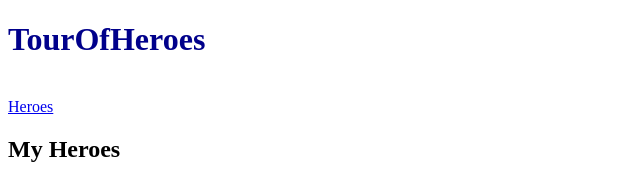
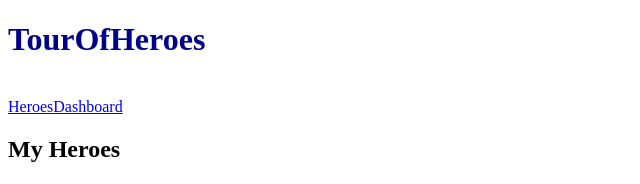
Before and after one commit to KevinW831205/TourOfHeroes, an Angular app: page /heroes in a window 1280 px wide. Shown: the top 184 px of the page, without its empty margins (0-640 px from the left). Built offline with nearby package versions, Linux system fonts and the light colour scheme.

Commit message:
dashboard routing

```diff
--- a/src/app/app-routing.module.ts
+++ b/src/app/app-routing.module.ts
@@ -1,9 +1,12 @@
 import { NgModule } from '@angular/core';
 import { RouterModule, Routes } from '@angular/router';
 import { HerosComponent } from './heros/heros.component';
+import { DashboardComponent } from './dashboard/dashboard.component';
 
 const routes: Routes = [
-  { path: 'heroes', component: HerosComponent }
+  { path: 'heroes', component: HerosComponent },
+  { path: 'dashboard', component: DashboardComponent},
+  { path: '', redirectTo: '/dashboard', pathMatch: 'full' }
 ];
 
 @NgModule({
--- a/src/app/app.component.html
+++ b/src/app/app.component.html
@@ -2,6 +2,7 @@
 <br>
 <nav>
   <a routerLink="/heroes">Heroes</a>
+  <a routerLink="/dashboard">Dashboard</a>
 </nav>
 <router-outlet></router-outlet>
 <app-messages></app-messages>
```
